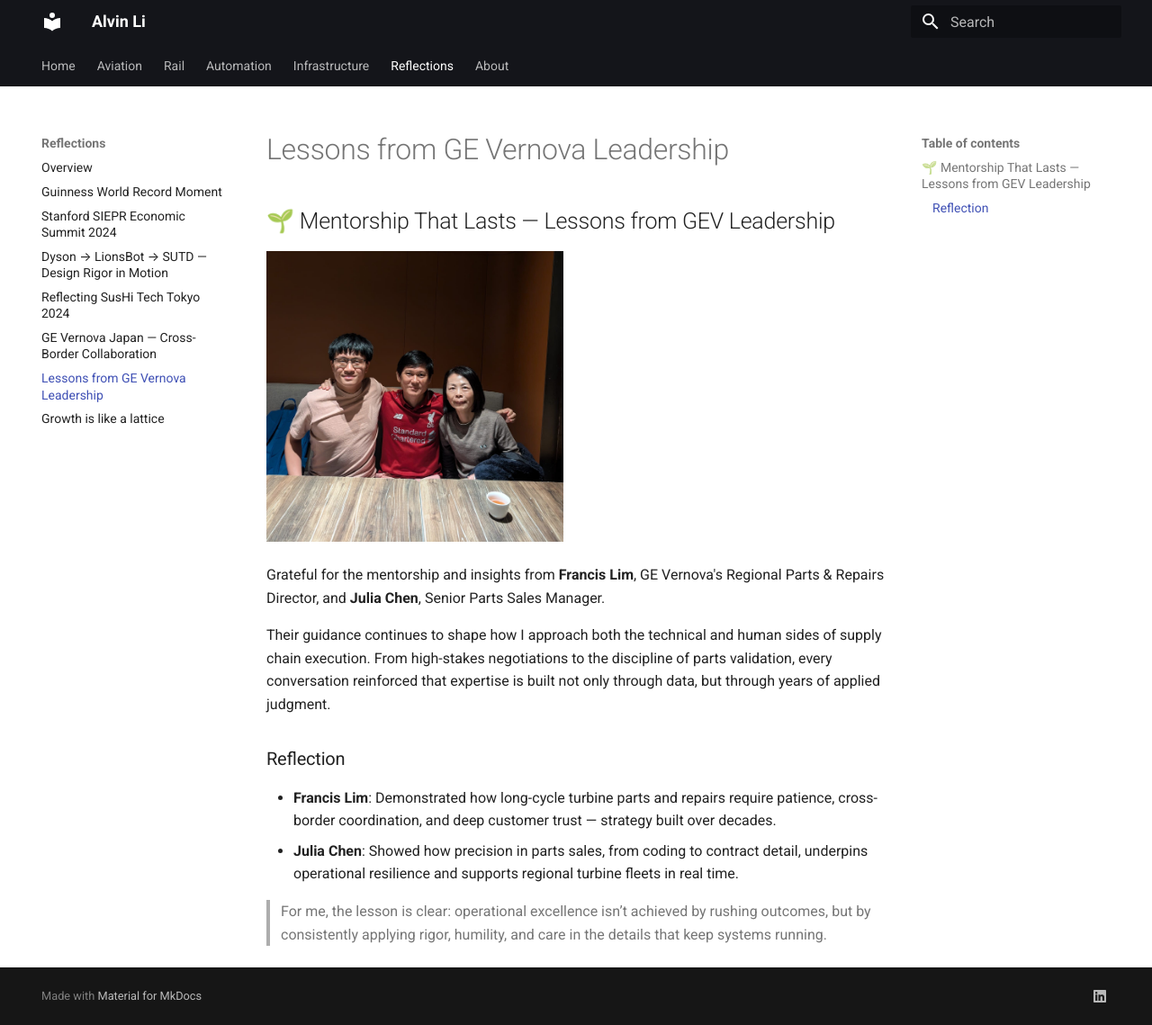
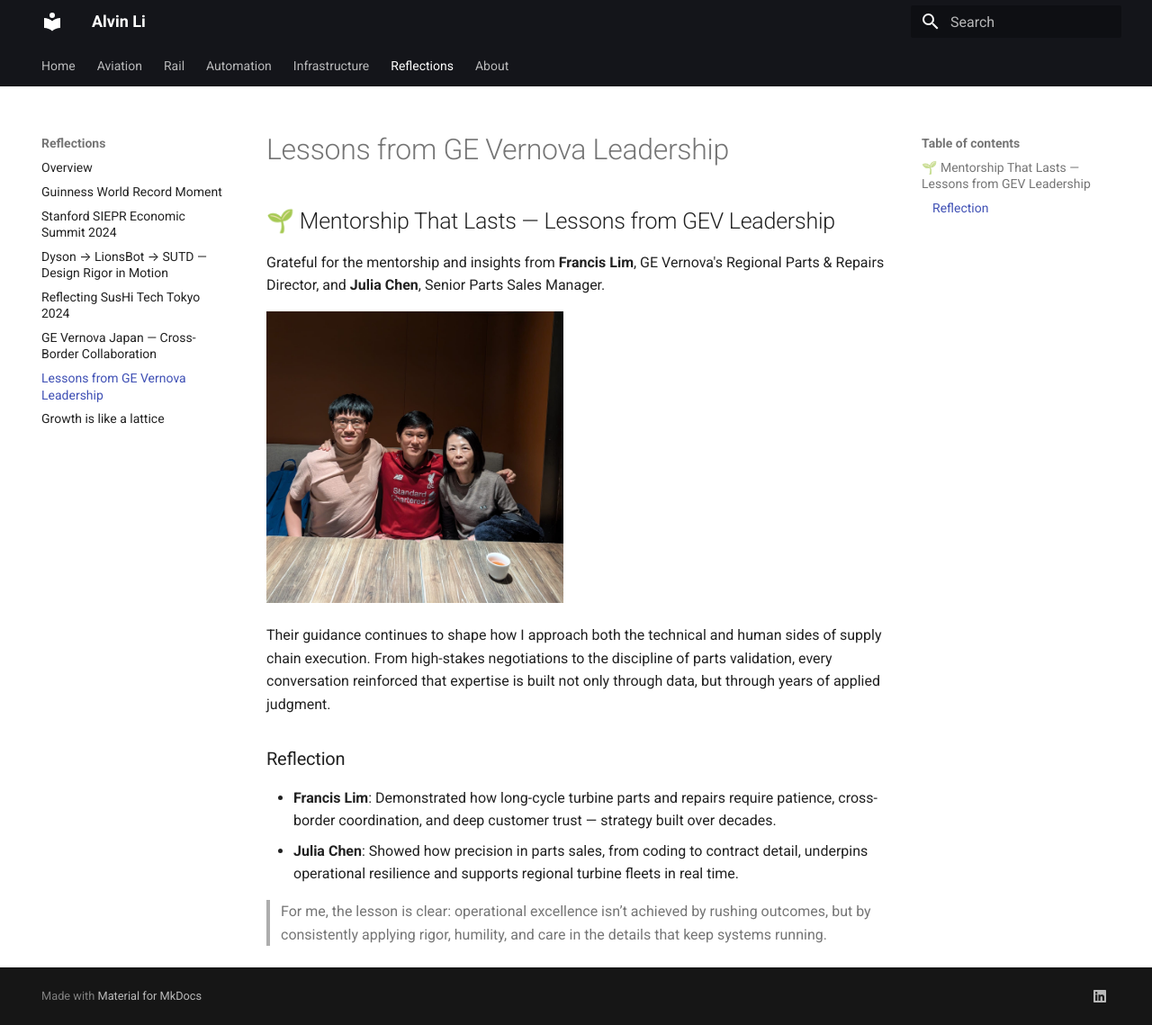
Before and after one commit to alvvvli/alvin-site, an MkDocs documentation site: the page built from docs/reflections/francisjulia.md, in a window 1280 px wide and 1139 px high. Shown: the whole window at 90% size. Built offline with MkDocs 1.6.1 and Material for MkDocs 9.7.7, drawn with Linux system fonts in a browser that asks for light colours.

```diff
--- a/docs/reflections/francisjulia.md
+++ b/docs/reflections/francisjulia.md
@@ -1,10 +1,10 @@
 ## 🌱 Mentorship That Lasts — Lessons from GEV Leadership
+
+Grateful for the mentorship and insights from **Francis Lim**, GE Vernova's Regional Parts & Repairs Director, and **Julia Chen**, Senior Parts Sales Manager.
 
 <div style="display:flex;flex-wrap:wrap;gap:10px">
   <img src="/alvin-site/JPG_VID/francisjulia.jpg" alt="francisjulia" width="48%">
 </div>
-
-Grateful for the mentorship and insights from **Francis Lim**, GE Vernova's Regional Parts & Repairs Director, and **Julia Chen**, Senior Parts Sales Manager.
 
 Their guidance continues to shape how I approach both the technical and human sides of supply chain execution. From high-stakes negotiations to the discipline of parts validation, every conversation reinforced that expertise is built not only through data, but through years of applied judgment.
 
```
